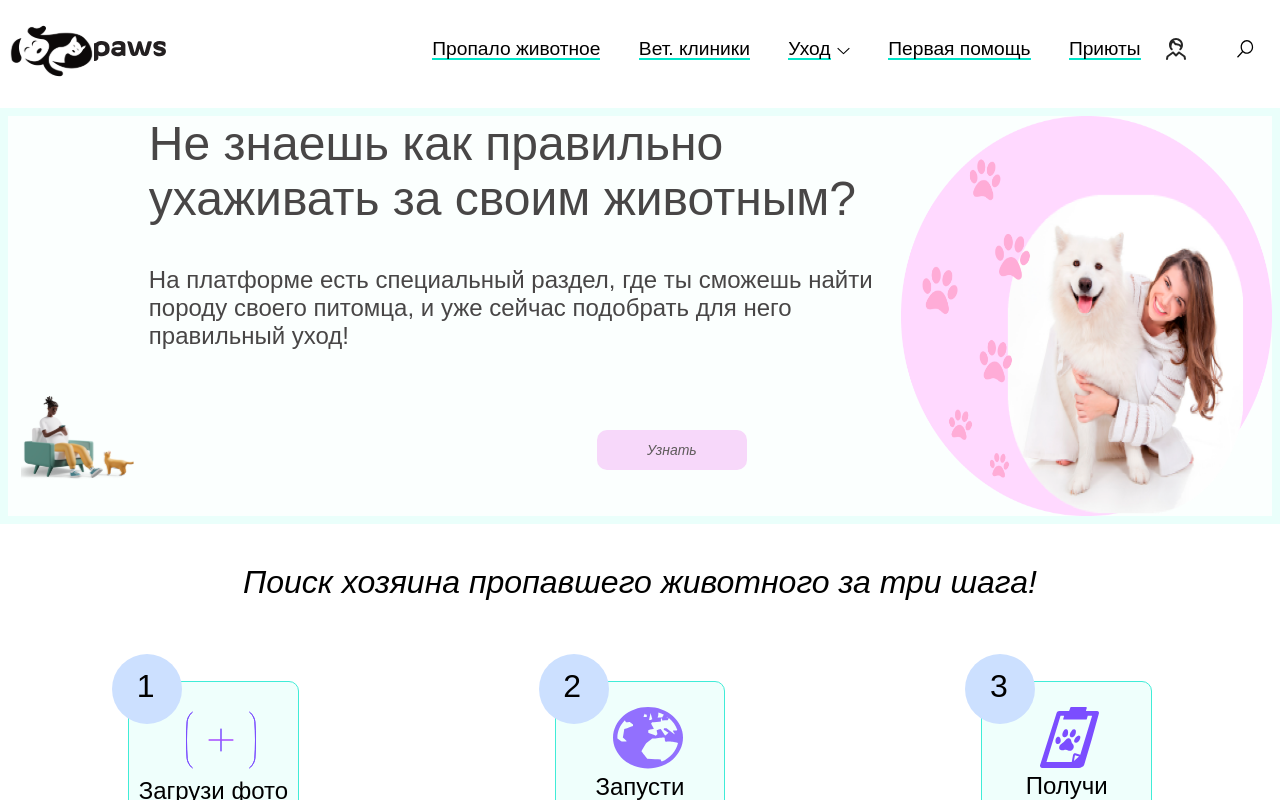
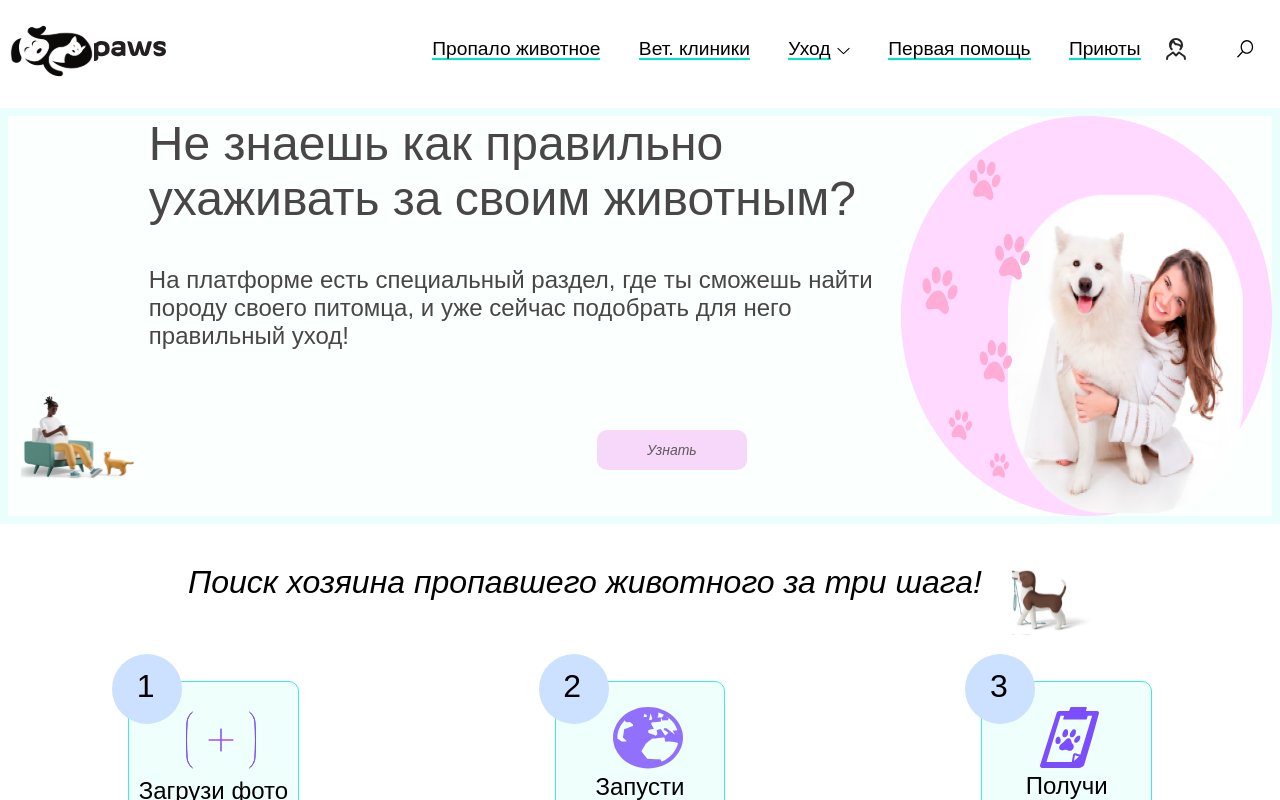
Before and after one commit to Jarr0t/Pets-Website, a React (Create React App) app: page / in a window 1280 px wide. Shown: the top 800 px of the page. Built offline with nearby package versions, Linux system fonts and the light colour scheme.

Commit message:
finished info container

```diff
--- a/src/pages/Home.js
+++ b/src/pages/Home.js
@@ -5,6 +5,7 @@ import Card from "../components/Home/Card.js";
 import blocksheet from "../resources/images/home/blocksheet.svg";
 import planet from "../resources/images/home/planet.svg";
 import plusbutton from "../resources/images/home/plusbutton.svg";
+import dog from "../resources/images/home/dog.svg";
 import "./Home.scss";
 
 const Home = () => {
@@ -22,16 +23,17 @@ const Home = () => {
         </div>
         <img className='dog' src={dogwithgirl} alt="" />
         <div className='container__hero__down'>
-
           <img src={humanwithdog} alt="" />
-
         </div>
       </div>
+      <div className='container__info'>
+        <div className='container__info__wrapper'>
+          <p className='container__info__header'>
+            Поиск хозяина пропавшего животного за три шага!
+          </p>
+          <img src={dog} alt="" />
+        </div>
 
-      <div className='container__info'>
-        <p className='container__info__header'>
-          Поиск хозяина пропавшего животного за три шага!
-        </p>
         <div className='container__info__cards'>
           <Card
             text="ok"
--- a/src/pages/Home.scss
+++ b/src/pages/Home.scss
@@ -82,6 +82,11 @@
   .container__info {
     width: 100%;
 
+    .container__info__wrapper {
+      display: flex;
+      justify-content: center;
+    }
+
     .container__info__header {
       font-family: 'League Spartan', sans-serif;
       font-size: 2em;
@@ -91,6 +96,7 @@
       margin-top: 5vh;
       font-weight: normal;
       margin-bottom: 10vh;
+      margin-right: 30px;
     }
 
     .container__info__cards {
```
Also changed, not shown: src/resources/images/home/dog.svg (added).
